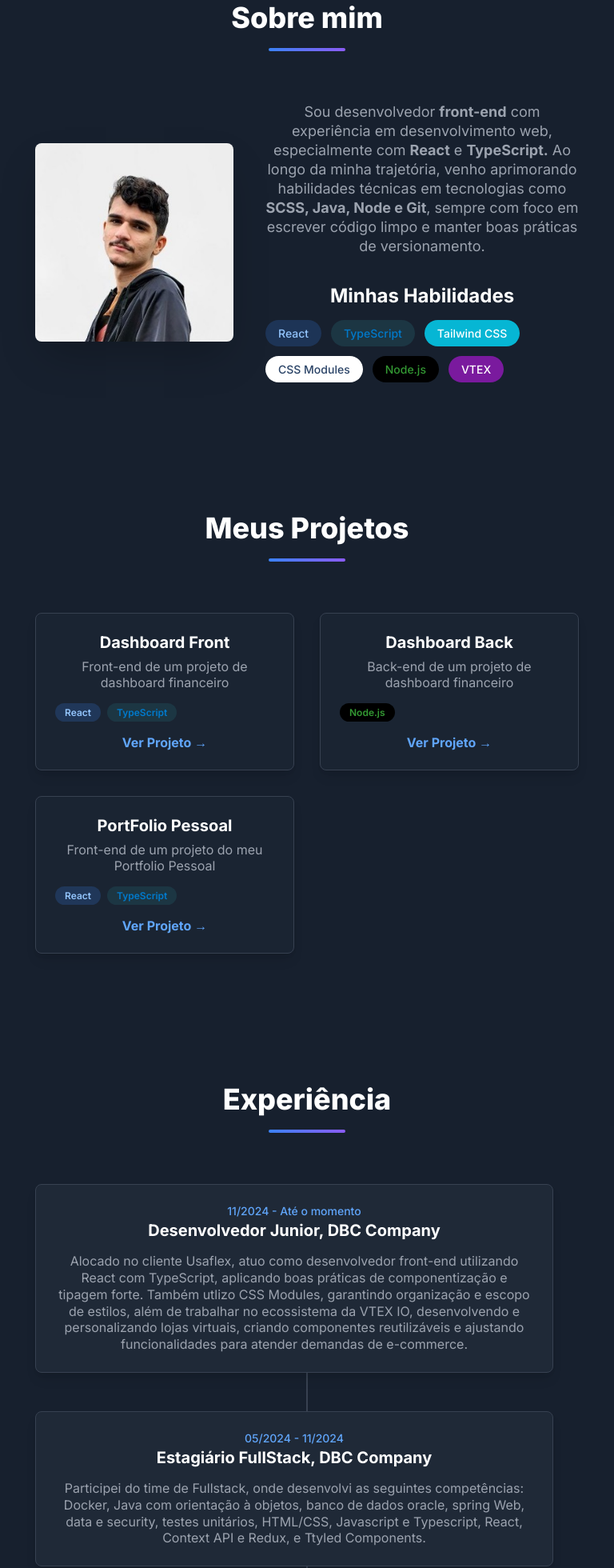
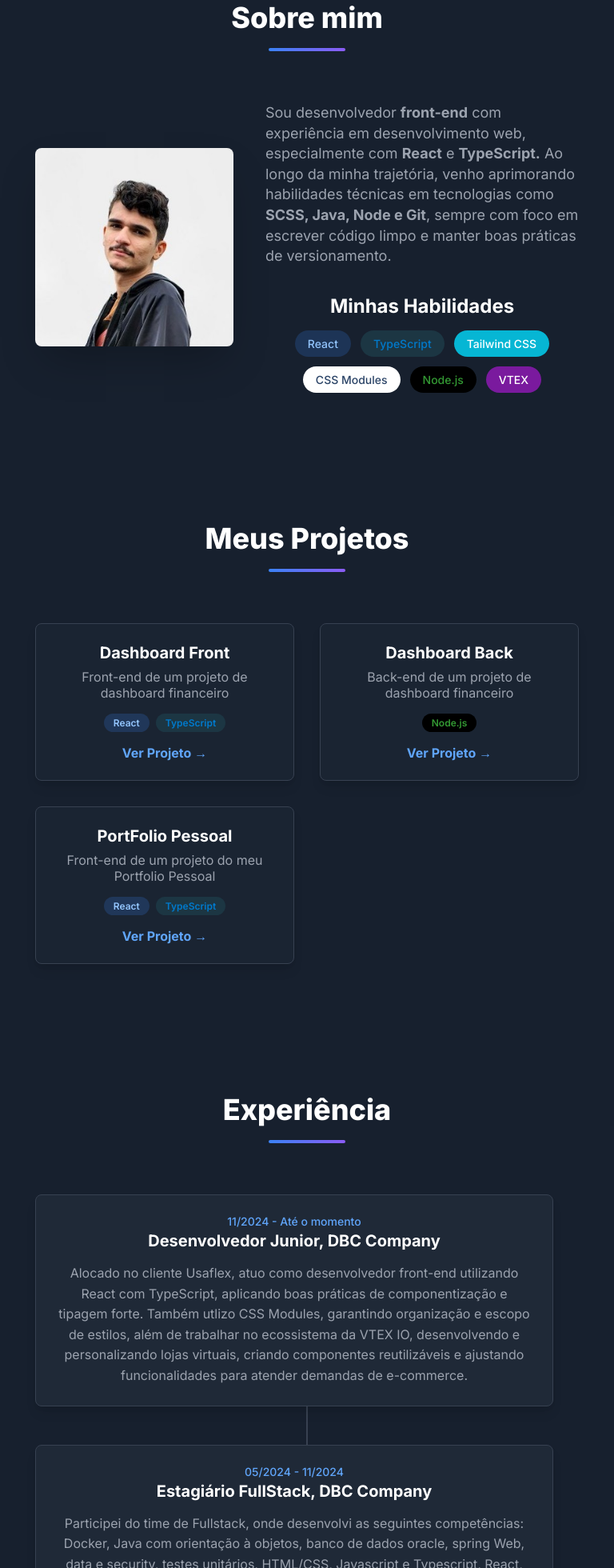
Before and after one commit to joaovxsantos/portfolio-joao, a React (Vite) app: page / in a window 768 px wide. Shown: the part 880-2840 px from the top of the page at 80% size. Built offline with nearby package versions, Linux system fonts and the light colour scheme.

Commit message:
adjust css mobile

```diff
--- a/src/components/About/About.module.scss
+++ b/src/components/About/About.module.scss
@@ -17,7 +17,11 @@ section {
                 font-size: 1.125rem;
                 color: var(--text-secondary);
                 margin-bottom: 2.2rem;
-                line-height: 1.5rem;
+                line-height: 1.6rem;
+
+                @media screen and (max-width: 768px) {
+                    text-align: start;
+                }
             }
 
             h3 {
@@ -31,6 +35,10 @@ section {
                 display: flex;
                 flex-wrap: wrap;
                 gap: 0.75rem;
+
+                @media screen and (max-width: 768px) {
+                    justify-content: center;
+                }
             }
 
             .skill-badge {
--- a/src/components/Experience/Experience.module.scss
+++ b/src/components/Experience/Experience.module.scss
@@ -40,9 +40,13 @@ section {
                     0 4px 6px -2px rgba(0, 0, 0, 0.05);
                 width: 100%;
                 z-index: 100;
+                text-align: start;
+
+
 
                 @media (min-width: 768px) {
                     width: calc(100% - 2rem);
+                    text-align: center;
                 }
 
                 .date {
@@ -66,7 +70,12 @@ section {
                 .timeline-description {
                     color: var(--text-secondary);
                     margin-top: 1rem;
-                    line-height: 1.3rem;
+                    line-height: 1.6rem;
+                    text-align: start;
+
+                    @media (min-width: 768px) {
+                        text-align: center;
+                    }
                 }
             }
         }
--- a/src/components/Projects/Projects.module.scss
+++ b/src/components/Projects/Projects.module.scss
@@ -57,8 +57,10 @@
                 font-weight: 600;
                 padding: 0.25rem 0.75rem;
                 border-radius: 9999px;
-                // background-color: #1C3643;
-                // color: #007ACC;
+            }
+
+            @media screen and (max-width:768px) {
+                justify-content: center;
             }
         }
 
--- a/src/components/Section/Section.module.scss
+++ b/src/components/Section/Section.module.scss
@@ -1,5 +1,10 @@
 section {
-    padding: 5rem 1.5rem;
+    padding: 3.8rem 1.5rem;
+
+    @media screen and (min-width:768px) {
+        padding: 5rem 1.5rem;
+
+    }
 
     .container {
         max-width: 72rem;
--- a/src/data.ts
+++ b/src/data.ts
@@ -5,7 +5,7 @@ export const data = {
     "Tailwind CSS",
     "CSS Modules",
     "Node.js",
-    "VTEX",
+    "VTEX"
   ],
   projects: [
     {
```
